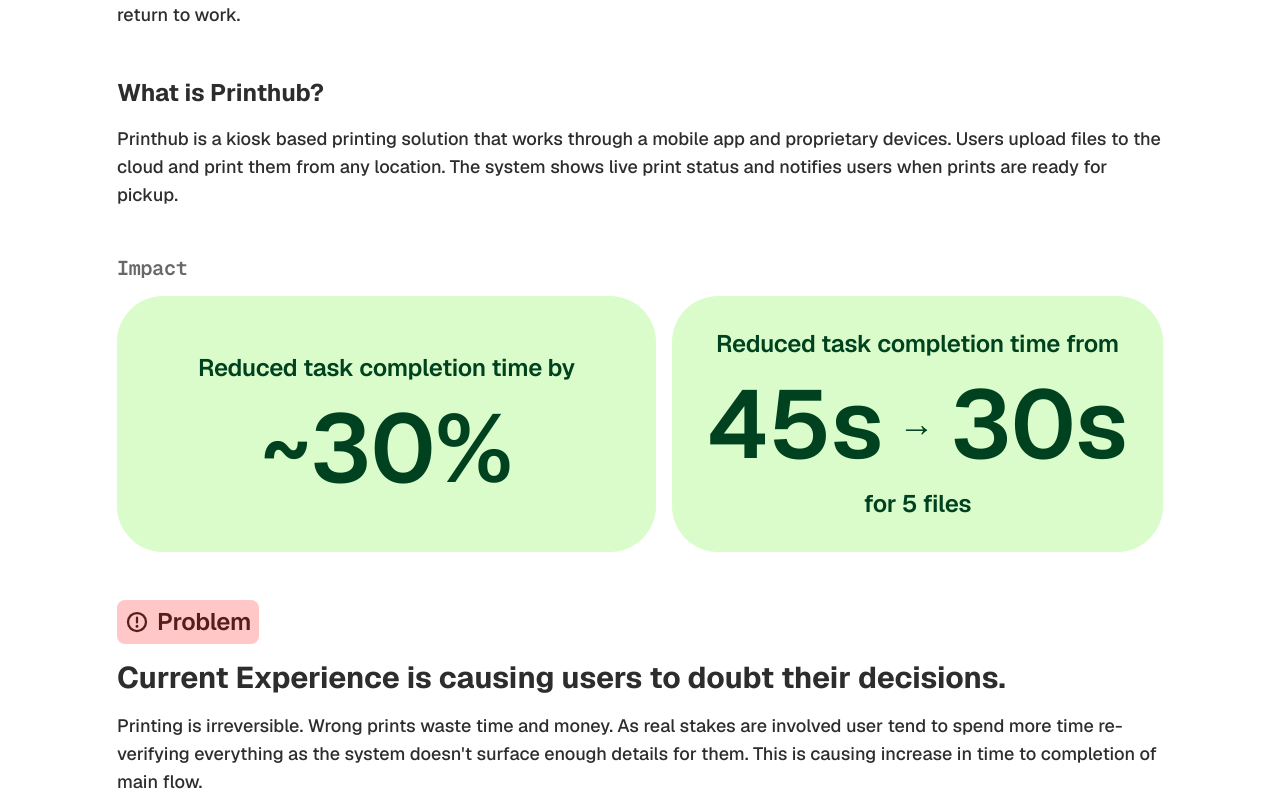
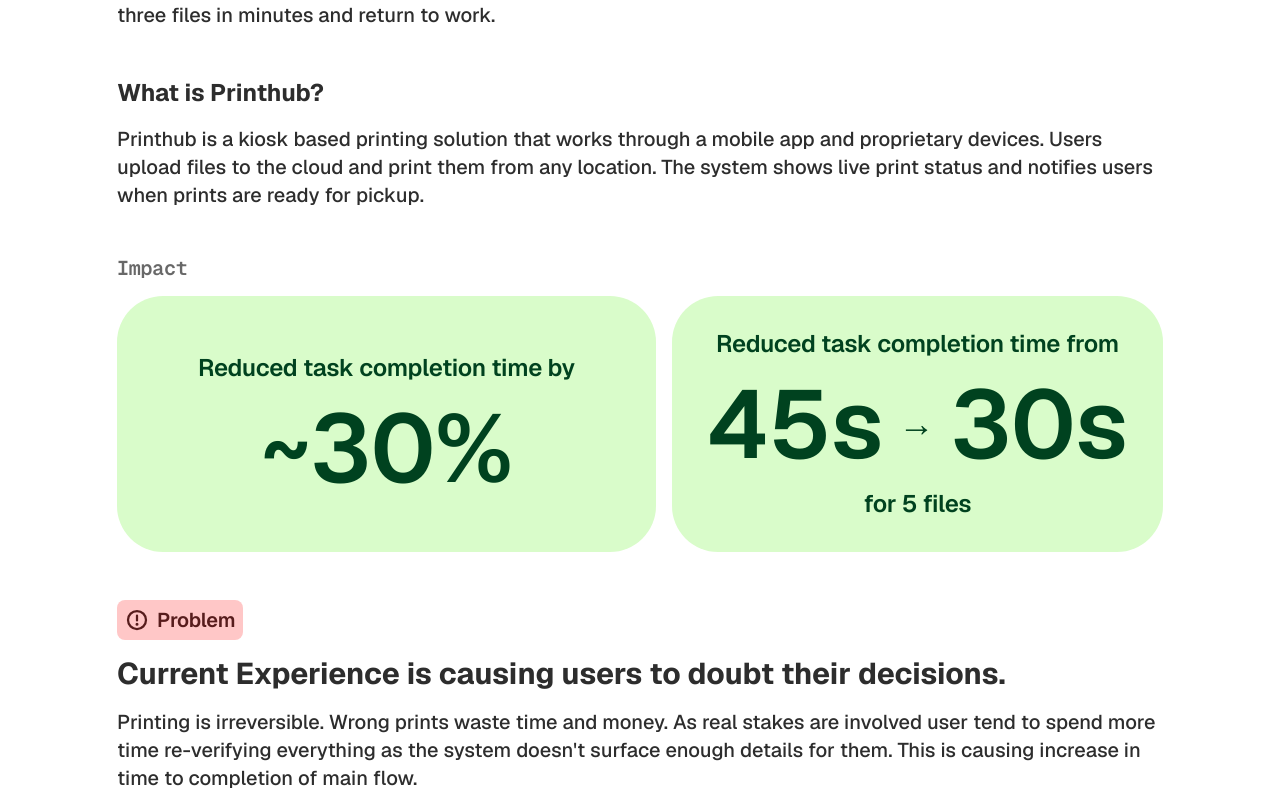
Before and after one commit to IshadP/Portfolio, a Next.js app: page /printhub in a window 1280 px wide. Shown: the part 1626-2420 px from the top of the page. Built offline with nearby package versions, Linux system fonts and the light colour scheme.

Commit message:
minor adjustment to font sizes; add a back button to case study

```diff
--- a/app/components/case-study/Badge.tsx
+++ b/app/components/case-study/Badge.tsx
@@ -27,7 +27,7 @@
     return (
         <div className={`${colors[variant]} inline-flex items-center gap-2 rounded-lg p-2`}>
             {icon && iconMap[icon]}
-            <p className="font-(family-name:--font-geist) font-semibold leading-[1.16] text-lg md:text-2xl tracking-[-0.24px]">
+            <p className="font-(family-name:--font-geist) font-semibold leading-[1.16] text-lg md:text-xl tracking-[-0.24px]">
                 {children}
             </p>
         </div>
--- a/app/printhub/page.tsx
+++ b/app/printhub/page.tsx
@@ -21,7 +21,7 @@
 
 function BodyText({ children }: { children: React.ReactNode }) {
     return (
-        <p className="font-(family-name:--font-geist) font-medium text-text-primary text-lg  w-full">
+        <p className="font-(family-name:--font-geist) font-medium text-text-primary text-xl  w-full">
             {children}
         </p>
     );
```
